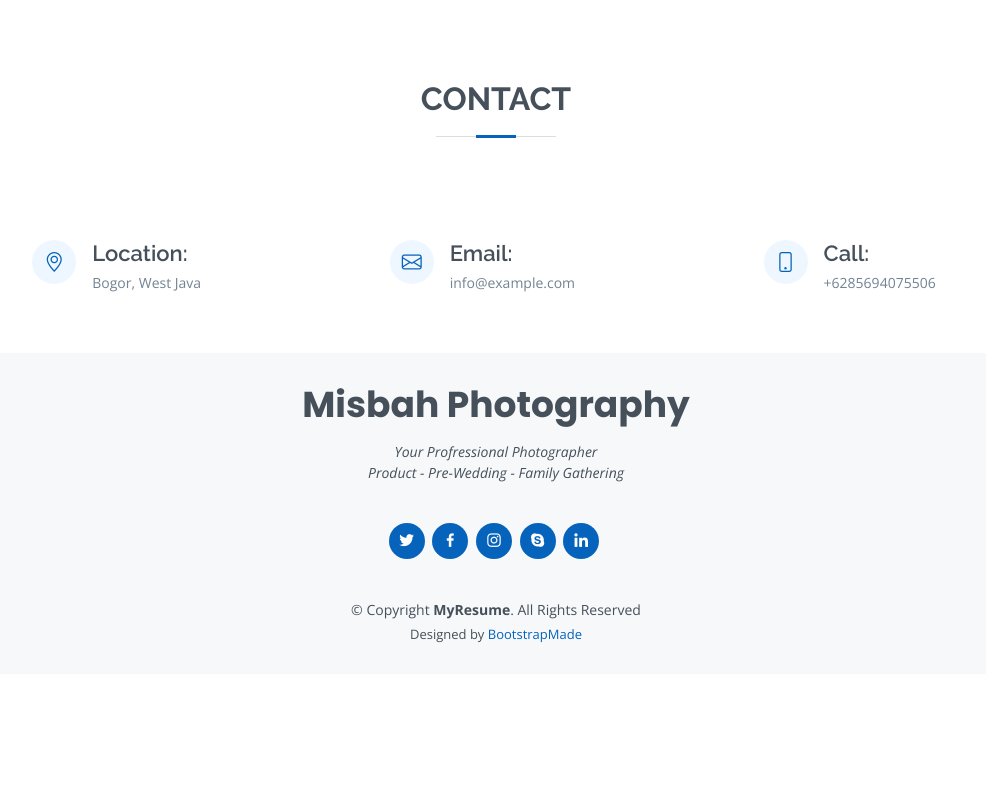
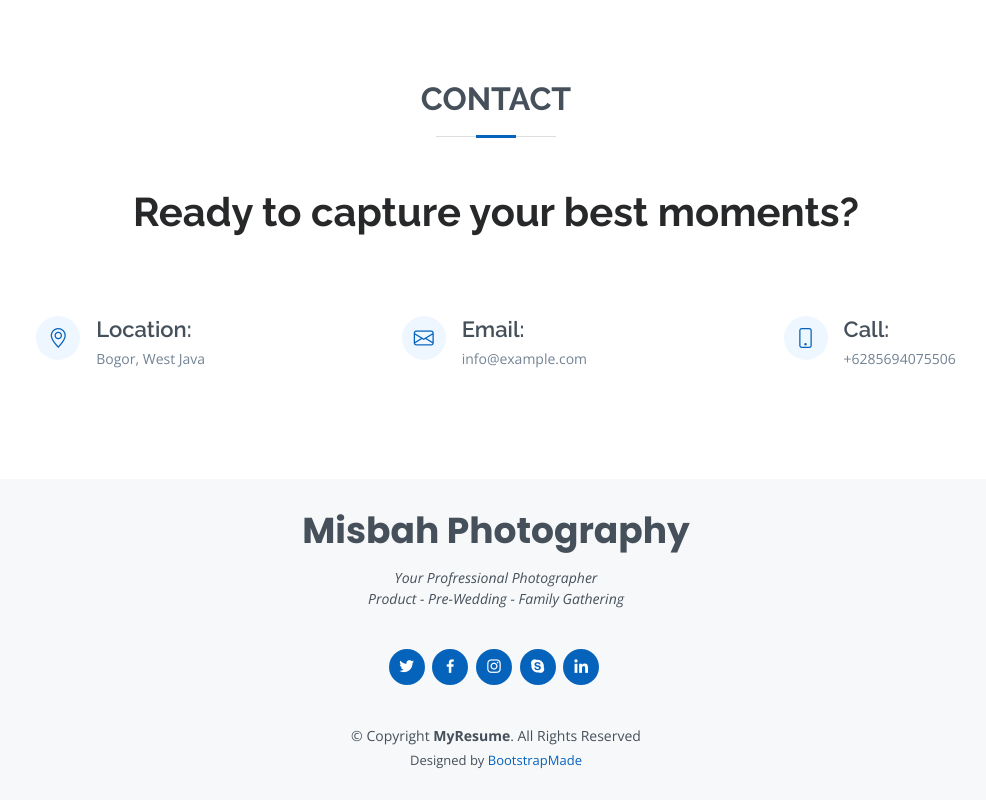
Before and after one commit to spartacruz/spartacruz.github.io, a plain HTML site: page index.html in a window 1280 px wide. Shown: the part 4472-5272 px from the top of the page, without its empty margins (144-1130 px from the left). Before the commit the page ends 5146 px from the top, so only its background shows below. Drawn offline with nearby package versions, Linux system fonts and the light colour scheme.

Commit message:
Contact section revise

```diff
--- a/assets/css/style.css
+++ b/assets/css/style.css
@@ -876,6 +876,12 @@ section {
 /*--------------------------------------------------------------
 # Contact
 --------------------------------------------------------------*/
+.contact .punchline {
+  margin-top: 50px;
+  margin-bottom: 50px;
+  font-weight: bold;
+}
+
 .contact .info {
   width: 100%;
   background: #fff;
@@ -1005,6 +1011,7 @@ section {
   font-size: 14px;
   text-align: center;
   padding: 30px 0;
+  margin-top: 50px;
 }
 #footer h3 {
   font-size: 36px;
--- a/index.html
+++ b/index.html
@@ -505,9 +505,8 @@
 
         <div class="section-title">
           <h2>Contact</h2>
+          <h1 class="punchline">Ready to capture your best moments?</h1>
         </div>
-
-        <div class="row mt-1">
 
         <div class="row gy-4">
           <div class="info d-flex justify-content-center">
@@ -527,8 +526,6 @@
               <i class="bi bi-phone"></i>
               <h4>Call:</h4>
               <p>+6285694075506</p>
-              </div>
-
             </div>
 
           </div>
```
Lines whose indentation alone changed are shown as unchanged.
